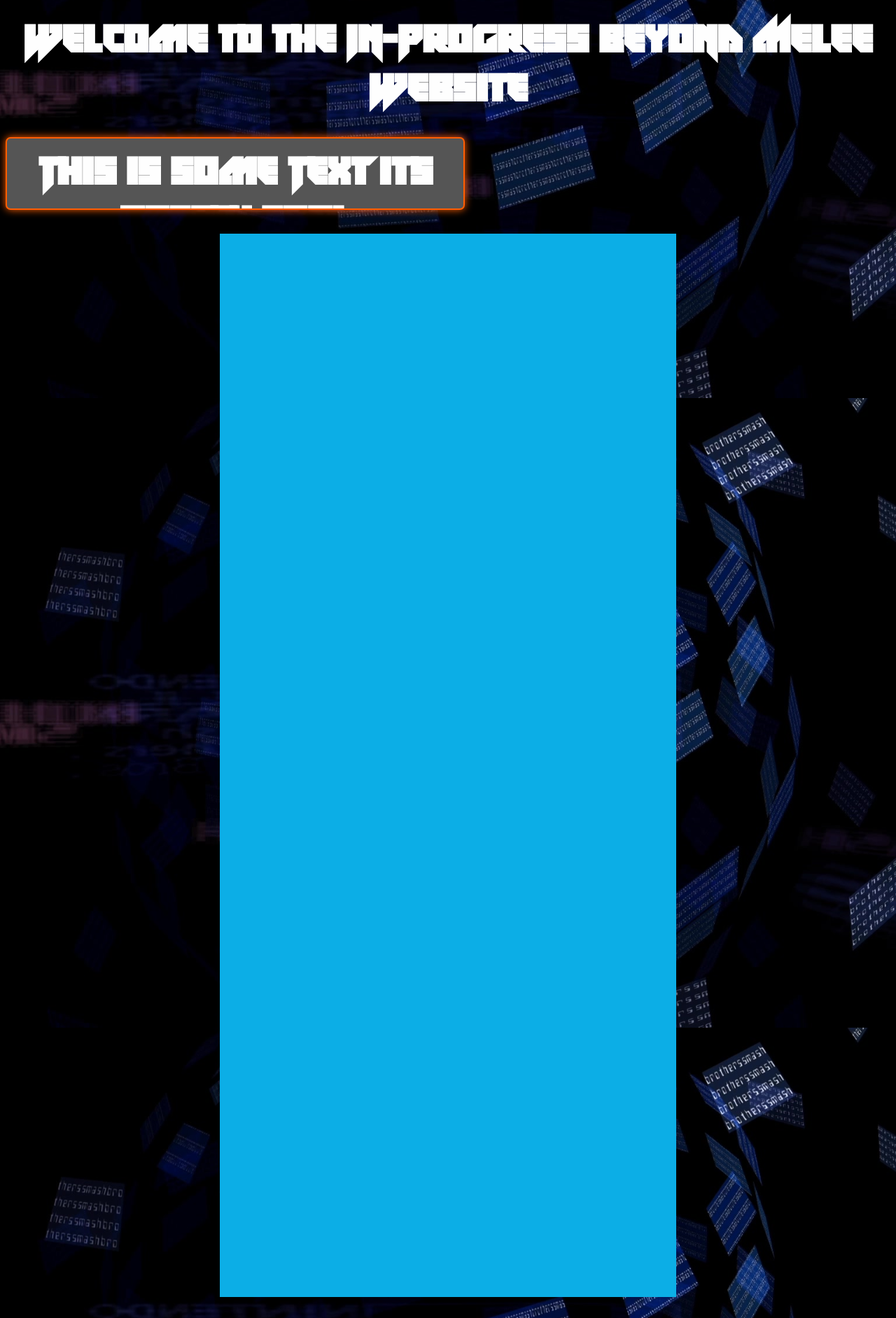
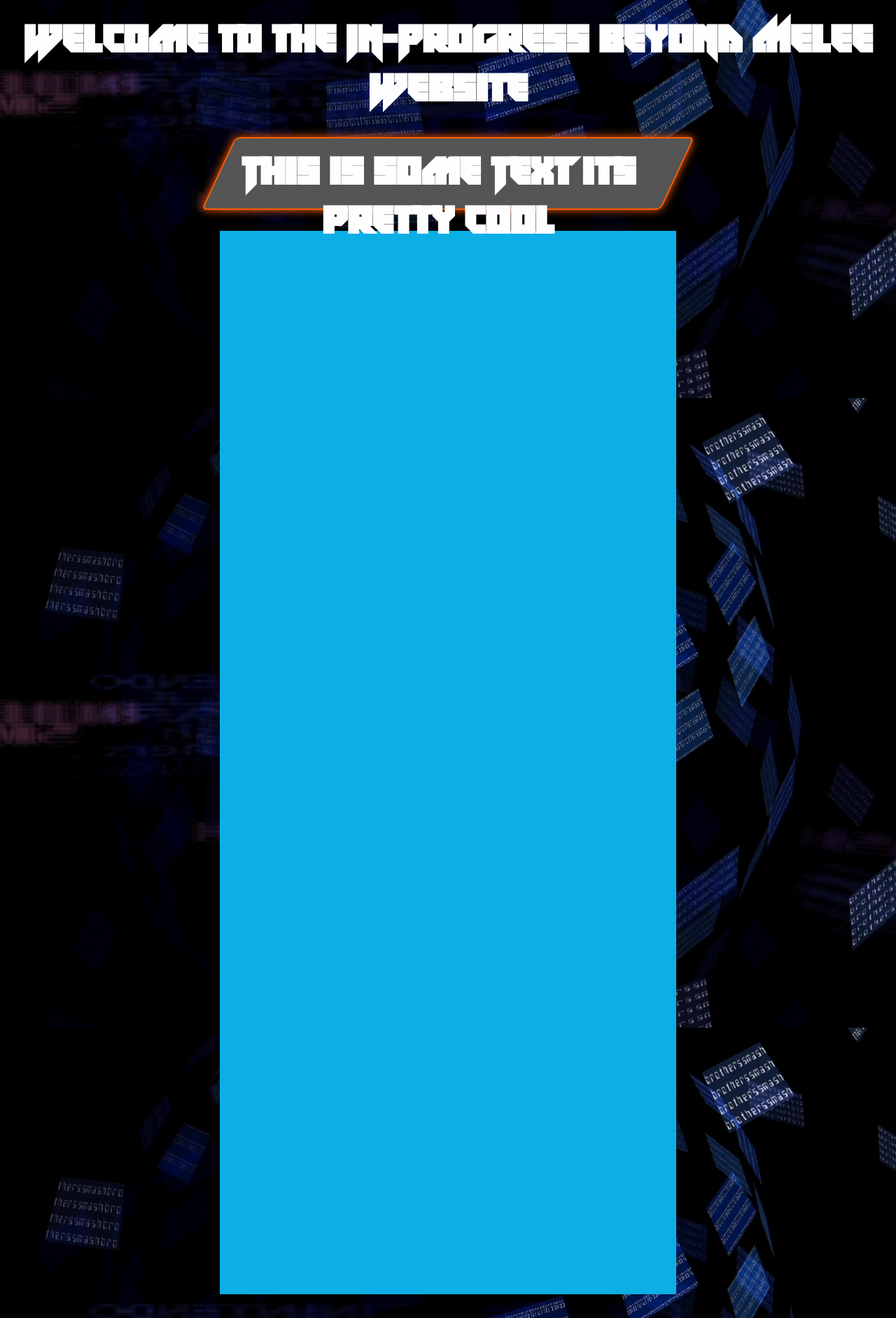
Before and after one commit to BeyondMelee/BeyondMelee.github.io, a Jekyll site: the page built from index.html, in a window 1280 px wide. Shown: the part 331-2215 px from the top of the page at 70% size. Built offline with Jekyll 4.4.1, drawn with Linux system fonts in a browser that asks for light colours.

Commit message:
try with before instead

```diff
--- a/css/style.css
+++ b/css/style.css
@@ -13,6 +13,7 @@ h1 {
 
 video {
     position: relative;
+    z-index: 0;
 }
 
 nav {
@@ -35,28 +36,14 @@ nav {
 }
 
 .holder {
-    position: relative;
-    display: inline-block;
     width: 200px;
     height: 80px;
+    transform: skew(-25deg);
     background: #555;
-    overflow: hidden;
 }
 
-.holder::after {
-    content: '';
-    position: absolute;
-    top: 0;
-    left: 0;
-    width: 100%;
-    height: 100%;
-    -webkit-transform-origin: 100% 0;
-    -ms-transform-origin: 100% 0;
-    transform-origin: 100% 0;
-    -webkit-transform: skew(-25deg);
-    -ms-transform: skew(-25deg);
+.holder::before {
     transform: skew(-25deg);
-    z-index: -1;
 }
 
 .center-div {
@@ -73,6 +60,10 @@ nav {
     padding: 0px;
     margin: 0px;
     border: 0px;
+}
+
+.no-transform {
+    transform: skew(25deg);
 }
 
 
```
